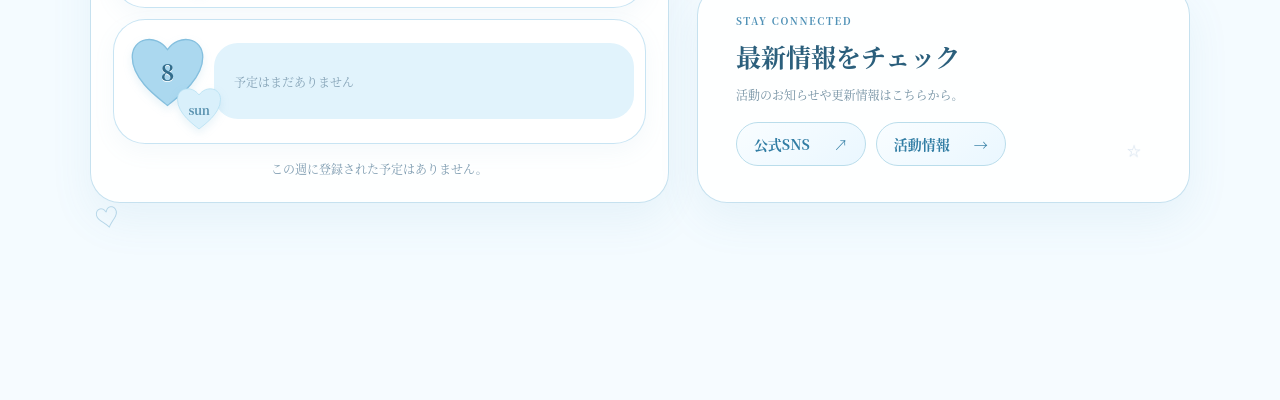
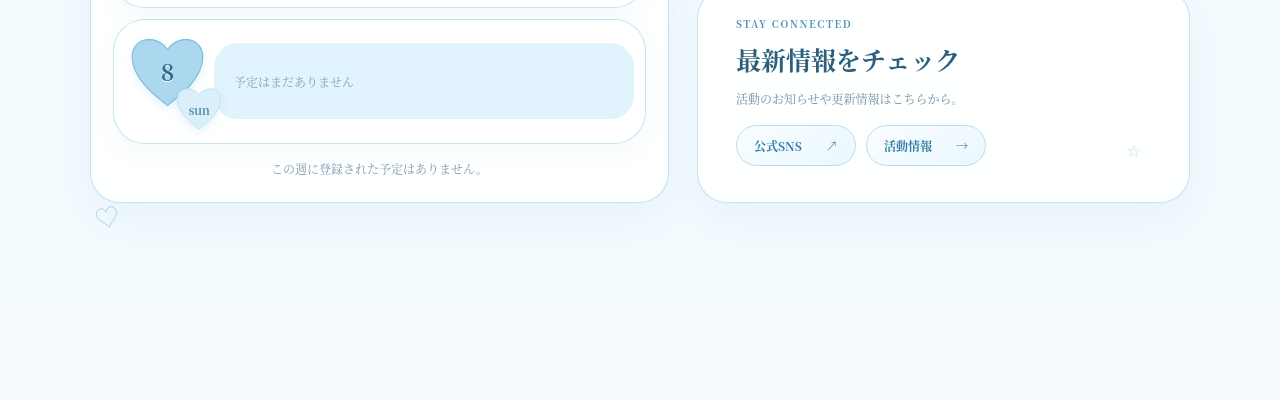
Before and after one commit to nyaru2ru/nyaru2_ru, an Astro site in the folder official-site/: page / in a window 1280 px wide. Shown: the part 1923-2323 px from the top of the page. Built offline with nearby package versions, Linux system fonts and the light colour scheme; Astro itself is replaced by a stand-in of ours.

Commit message:
Adjust font size in WeeklyCalendar component

```diff
--- a/official-site/src/components/WeeklyCalendar.astro
+++ b/official-site/src/components/WeeklyCalendar.astro
@@ -792,7 +792,7 @@ const { compact = false } = Astro.props;
         border-radius: 999px;
         background: linear-gradient(145deg, #f9fdff, #eaf7ff);
         color: #317da4;
-        font-size: clamp(12px, 1.2vw, 14px);
+        font-size: clamp(10px, 1.2vw, 12px);
         font-weight: 800;
         text-decoration: none;
         transition:
```
